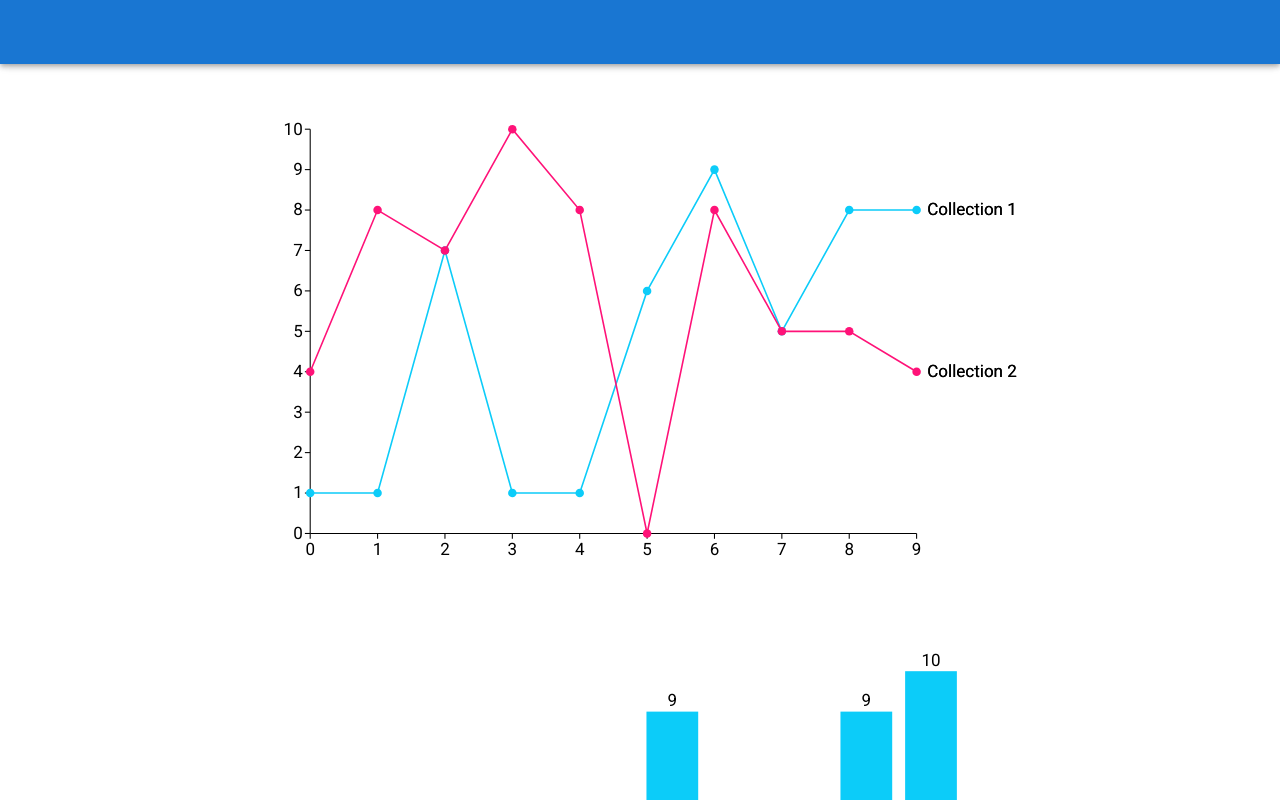
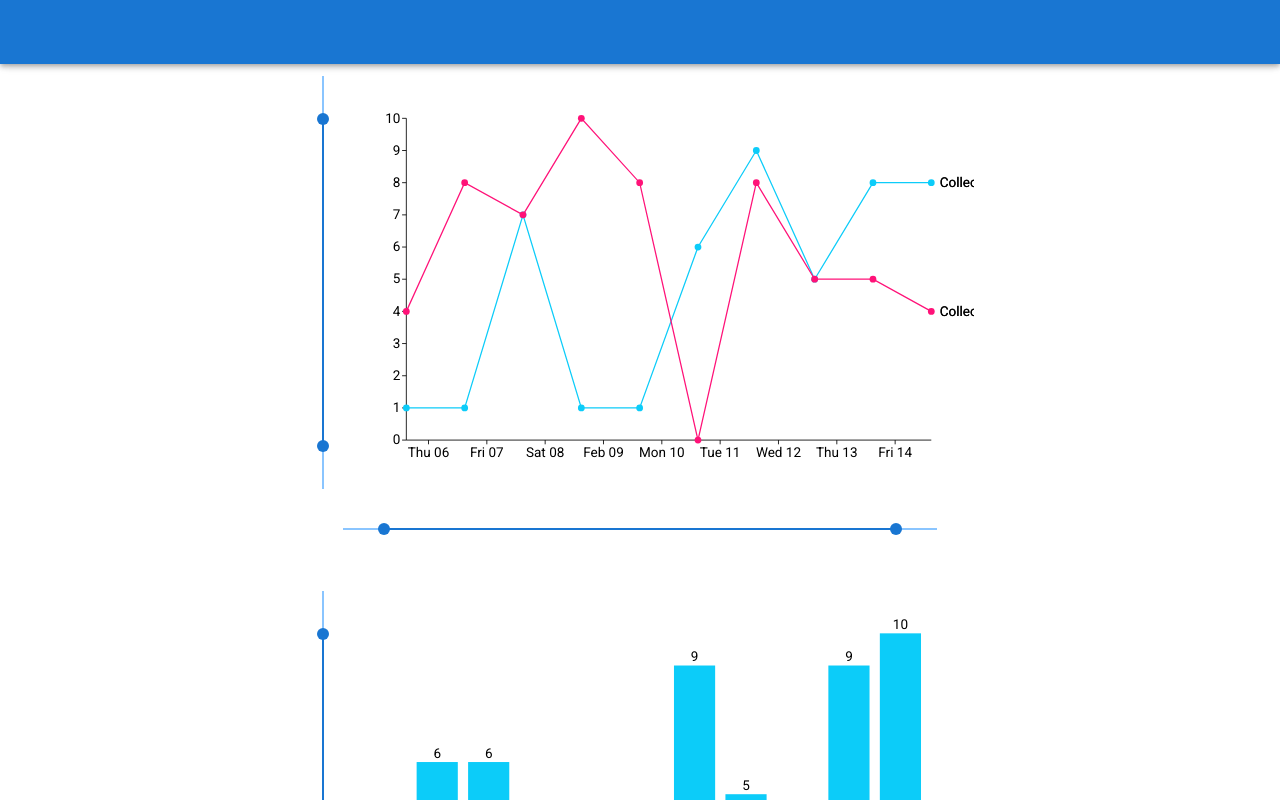
Before and after one commit to QuantedSquare/Vue-Charts, a Vue app: page / in a window 1280 px wide. Shown: the top 800 px of the page. Built offline with nearby package versions, Linux system fonts and the light colour scheme.

Commit message:
debug axis

```diff
--- a/src/components/Chart.vue
+++ b/src/components/Chart.vue
@@ -11,6 +11,10 @@ import { min, max, scaleOrdinal, interpolateRgbBasis, quantize } from 'd3'
 export default {
     name: 'v-chart',
     props: {
+        isTime: {
+            type: Boolean,
+            default: false
+        },
         height: {
             type: Number,
             default: 480
@@ -68,6 +72,7 @@ export default {
                 minVal = this[axis + 'Min'];
             } else if (this.collection && this.collection.length) {
                 minVal = min(this.collection.map(dataset => min(dataset.points, point => point[axis])));
+
             }
 
             return minVal;
@@ -93,8 +98,10 @@ export default {
             if (this.colors && this.collection) {
                 let colorInterpolator = interpolateRgbBasis(this.colors);
 
+                let quantizeLength = this.collection.length == 1 ? 2 : this.collection.length;
+
                 return scaleOrdinal().domain(this.collection.map(dataset => dataset.label))
-                    .range(quantize(t => colorInterpolator(t), this.collection.length));
+                    .range(quantize(t => colorInterpolator(t), quantizeLength));
             } else return undefined;
         }
     }
--- /dev/null
+++ b/src/components/ChartControls.vue
@@ -0,0 +1,46 @@
+<template>
+    <v-row justify="center">
+        <v-col cols="1">
+            <v-range-slider class="vertical-slider" v-model="height" vertical min="0" max="480"></v-range-slider>
+        </v-col>
+        <v-col cols="11">
+            <slot v-bind="chartProps"></slot>
+        </v-col>
+        <v-col cols="11">
+            <v-range-slider v-model="width" min="0" max="720"></v-range-slider>
+        </v-col>
+    </v-row>
+</template>
+<script>
+export default {
+    name: 'chart-controls',
+    data: function() {
+        return {
+            height: [50, 430],
+            width: [50, 670]
+        }
+    },
+    computed: {
+        chartProps: function() {
+            return {
+                width: 720,
+                height: 480,
+                left: this.width[0],
+                right: 720 - this.width[1],
+                top: 480 - this.height[1],
+                bottom: this.height[0]
+            }
+        }
+    }
+}
+</script>
+<style>
+.vertical-slider,
+.vertical-slider .v-input__slot {
+    height: 100% !important;
+}
+
+.v-slider--vertical {
+    height: 100%;
+}
+</style>
--- a/src/components/Layers/Axis.vue
+++ b/src/components/Layers/Axis.vue
@@ -3,7 +3,7 @@
         <line :x1="0" :x2="axis == 'x' ? getWidth() : 0" :y1="getHeight()" :y2="axis == 'y' ? 0 : getHeight()" stroke="black"></line>
         <g v-for="tick in ticks" :transform="getTickPosition(tick)">
             <line :x1="0" :x2="axis == 'x' ? 0 : -5" :y1="0" :y2="axis == 'y' ? 0 : 5" stroke="black"></line>
-            <text :x="axis == 'x' ? 0 : -7" :y="axis == 'y' ? 5 : 20" :text-anchor="axis == 'x' ? 'middle' : 'end'">{{tick}}</text>
+            <text :x="axis == 'x' ? 0 : -7" :y="axis == 'y' ? 5 : 20" :text-anchor="axis == 'x' ? 'middle' : 'end'">{{isTime ? ticksFormat(tick) : tick}}</text>
         </g>
     </g>
 </template>
@@ -19,10 +19,6 @@ export default {
         axis: {
             type: String,
             required: true
-        },
-        isTime: {
-            type: Boolean,
-            default: false
         },
         curve: {
             type: String,
@@ -66,6 +62,9 @@ export default {
             if (this.scale.ticks) {
                 return this.scale.ticks();
             } else return this.scale.domain();
+        },
+        ticksFormat: function() {
+            return this.scale.tickFormat();
         }
     }
 }
--- a/src/components/Layers/Labels.vue
+++ b/src/components/Layers/Labels.vue
@@ -36,6 +36,7 @@ export default {
             return this.$parent[axis + 'Scale'];
         },
         getLabelPosition: function(point) {
+            // console.log('Get Label Position');
             let xMargin = 0;
 
             if (this.xScale.bandwidth) {
--- a/src/components/Layers/Layer.js
+++ b/src/components/Layers/Layer.js
@@ -7,14 +7,20 @@ export default {
             // required: true
         },
         label: String,
+        isTime: {
+            type: Boolean,
+            default: function() {
+                return this.$parent.isTime || false;
+            }
+        },
         xMin: {
-            type: Number,
+            type: [Number, Date],
             default: function() {
                 return this.$parent._xMin
             }
         },
         xMax: {
-            type: Number,
+            type: [Number, Date],
             default: function() {
                 return this.$parent._xMax
             },
@@ -49,13 +55,25 @@ export default {
         },
         getMax: function(axis) {
             let fixed = typeof(this[axis + 'Max']) == 'number';
+            if (!fixed && this[axis + 'Max']) fixed = this[axis + 'Max'].constructor.name == 'Date';
 
-            return fixed ? this[axis + 'Max'] : max(this.points, point => point[axis])
+            if (!fixed) {
+                let maxVal = max(this.points, point => point[axis]);
+                if (this.isTime) maxVal = new Date(maxVal);
+
+                return maxVal;
+            } else return this[axis + 'Max'];
         },
         getMin: function(axis) {
             let fixed = typeof(this[axis + 'Min']) == 'number';
+            if (!fixed && this[axis + 'Min']) fixed = this[axis + 'Min'].constructor.name == 'Date';
 
-            return fixed ? this[axis + 'Min'] : min(this.points, point => point[axis])
+            if (!fixed) {
+                let minVal = min(this.points, point => point[axis]);
+                if (this.isTime) minVal = new Date(minVal);
+
+                return minVal;
+            } else return this[axis + 'Min'];
         },
         positiveOrZero: function(nb) {
             return nb > 0 ? nb : 0;
@@ -82,12 +100,17 @@ export default {
         }
     },
     watch: {
-        '$parent.width': function() {
-            this.xScale.range([0, this.getWidth()]);
+        width: function() {
+            if (this.xScale) {
+                this.xScale.range([0, this.width]);
+                this.$forceUpdate();
+            }
         },
-        '$parent.height': function() {
-            this.yScale.range([this.getHeight(), 0]);
-            this.drawYAxis();
+        height: function() {
+            if (this.yScale) {
+                this.yScale.range([this.height, 0]);
+                this.$forceUpdate();
+            }
         }
     }
 }
--- a/src/components/Layers/Line.vue
+++ b/src/components/Layers/Line.vue
@@ -1,6 +1,6 @@
 <template>
     <g>
-        <path class="line" :style="lineStyle" :d="lineDrawer(points)"></path>
+        <path :style="lineStyle" :d="lineDrawer(points)"></path>
         <slot></slot>
     </g>
 </template>
@@ -13,10 +13,6 @@ export default {
     name: 'v-line',
     mixins: [Layer],
     props: {
-        isTime: {
-            type: Boolean,
-            default: false
-        },
         curve: {
             type: String,
             default: 'curveLinear'
--- a/src/components/Layers/Points.vue
+++ b/src/components/Layers/Points.vue
@@ -1,6 +1,6 @@
 <template>
     <g>
-        <circle v-for="point in points" :cx="xScale(point.x)" :cy="yScale(point.y)" r="4" :fill="color" />
+        <circle v-for="point in points" :cx="xScale(point.x)" :cy="yScale(point.y)" :r="r" :fill="color" />
         <slot></slot>
     </g>
 </template>
@@ -15,20 +15,13 @@ export default {
         r: {
             type: Number,
             default: 4
-        },
-        isTime: {
-            type: Boolean,
-            default: false
-        },
+        }
     },
     data: function() {
-        // let xScale = scalePoint(),
         let xScale = this.isTime ? scaleTime() : scaleLinear(),
             yScale = scaleLinear();
 
         xScale.range([0, this.getWidth()]);
-        // xScale.domain(this.points.map(point => point.x));
-        // xScale.padding(0.5);
         xScale.domain([this.getMin('x'), this.getMax('x')]);
 
         yScale.range([this.getHeight(), 0]);
@@ -36,7 +29,7 @@ export default {
 
         return {
             xScale: xScale,
-            yScale: yScale
+            yScale: yScale,
         }
     }
 }
--- a/src/views/Home.vue
+++ b/src/views/Home.vue
@@ -4,24 +4,34 @@
         <!-- <HelloWorld msg="Welcome to Your Vue.js App"/> -->
         <v-container>
             <v-row justify="center">
-                <v-col cols="8">
-                    <v-chart :collection="randomCollection" :right="100">
-                        <v-axis axis="x"></v-axis>
+                <v-col cols="10" md="8" lg="7">
+                    <ChartControls>
+                        <template v-slot:default="chartOptions">
+                            <v-chart v-bind="chartOptions" :collection="randomCollection">
+                                <v-axis axis="x" isTime></v-axis>
                                 <v-axis axis="y"></v-axis>
                                 <g v-for="dataset in randomCollection">
                                     <v-labels textAnchor="start"></v-labels>
                                     <v-line v-bind="dataset"></v-line>
-                            <v-points v-bind="dataset"></v-points>
+                                    <v-points v-bind="dataset" isTime>
+                                        <!-- <v-labels text="y"></v-labels> -->
+                                    </v-points>
                                 </g>
                             </v-chart>
+                        </template>
+                    </ChartControls>
                 </v-col>
-                <v-col cols="8">
-                    <v-chart>
+                <v-col cols="10" md="8" lg="7">
+                    <ChartControls>
+                        <template v-slot:default="chartOptions">
+                            <v-chart v-bind="chartOptions">
                                 <v-bars :yMin="0" :points="randomPoints">
                                     <v-axis axis="x"></v-axis>
                                     <v-labels text="y"></v-labels>
                                 </v-bars>
                             </v-chart>
+                        </template>
+                    </ChartControls>
                 </v-col>
             </v-row>
         </v-container>
@@ -30,6 +40,7 @@
 <script>
 // @ is an alias to /src
 // import HelloWorld from '@/components/HelloWorld.vue'
+import ChartControls from '@/components/ChartControls.vue'
 import Chart from '@/components/Chart.vue'
 import Bars from '@/components/Layers/Bars.vue'
 import Line from '@/components/Layers/Line.vue'
@@ -47,7 +58,8 @@ export default {
         'v-line': Line,
         'v-points': Points,
         'v-axis': Axis,
-        'v-labels': Labels
+        'v-labels': Labels,
+        ChartControls
     },
     data: function() {
         return {
@@ -60,6 +72,8 @@ export default {
             return min + Math.round(Math.random() * (max - min));
         },
         getRandomPoints: function(length = 10, yMin = 0, yMax = 10, isTime) {
+            let oneDay = 1000 * 60 * 60 * 24;
+
             return new Array(length).fill().map((p, x) => {
                 let xVal = isTime ? (new Date(Date.now() + (x * oneDay))) : x;
 
@@ -70,7 +84,7 @@ export default {
                 }
             });
         },
-        getRandomCollection: function(nbPoints = 2, pointsLength, yMin, yMax, isTime) {
+        getRandomCollection: function(nbPoints = 2, pointsLength, yMin, yMax, isTime = true) {
             return new Array(nbPoints).fill().map((l, i) => {
                 return {
                     points: this.getRandomPoints(pointsLength, yMin, yMax, isTime),
```
Also changed, not shown: src/components/Layers/Bars.vue (+3 -10 lines). Lines whose indentation alone changed are shown as unchanged.
